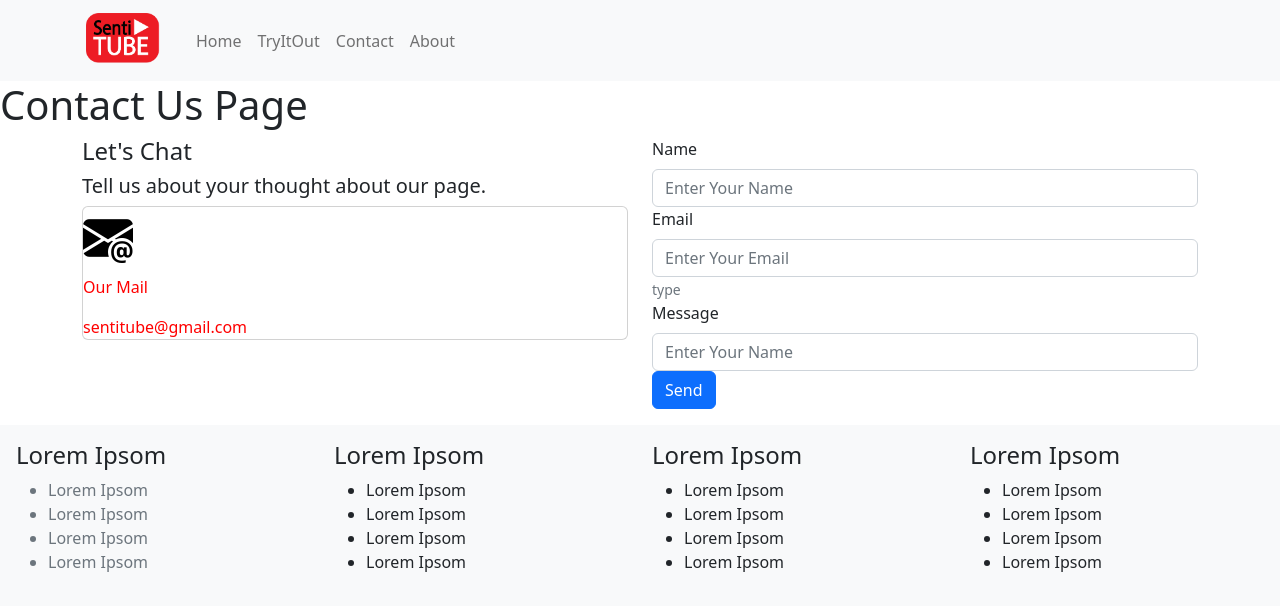
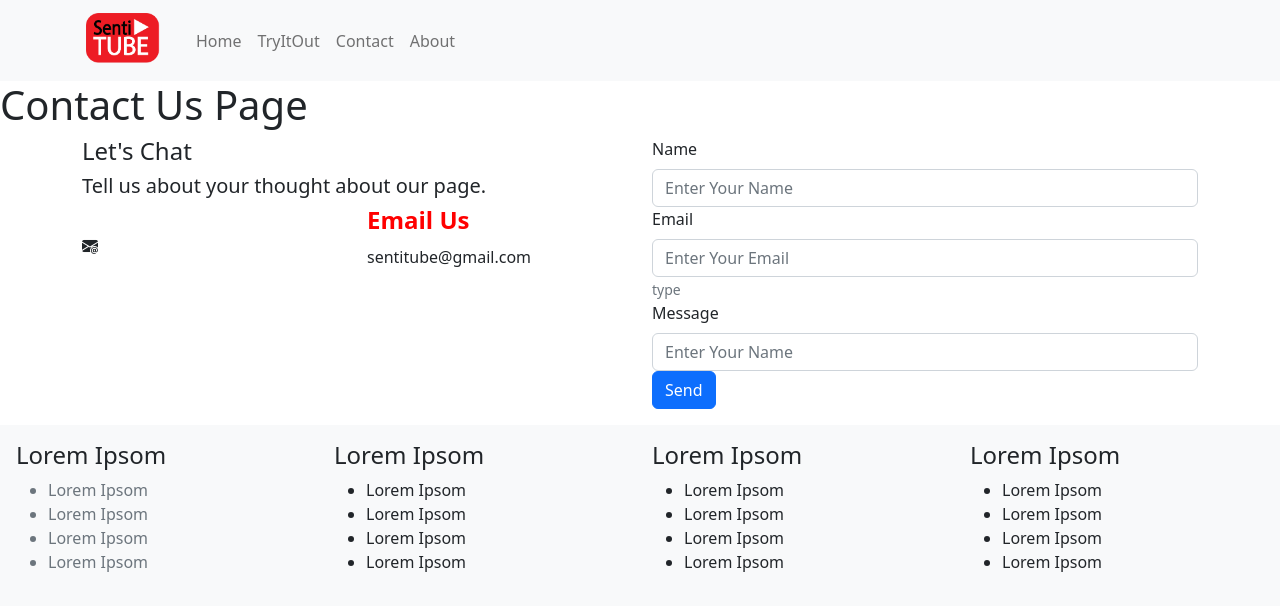
Before and after one commit to dsplayerX/project-sentitube-webapp, a React (Create React App) app: page /Contact in a window 1280 px wide. Shown: the top 610 px of the page. Built offline with nearby package versions, Linux system fonts and the light colour scheme.

Commit message:
add more content on ContactUSForm.js file

```diff
--- a/package.json
+++ b/package.json
@@ -16,6 +16,7 @@
     "bootstrap": "^5.2.3",
     "bootstrap-icons": "^1.10.3",
     "chart.js": "^3.7.0",
+    "mdbreact": "^5.2.0",
     "react": "^18.2.0",
     "react-bootstrap": "^2.7.2",
     "react-chartjs-2": "^4.0.1",
--- a/src/components/ContactUsForm.js
+++ b/src/components/ContactUsForm.js
@@ -3,8 +3,9 @@ import emailjs from "@emailjs/browser";
 
 import 'bootstrap/dist/css/bootstrap.min.css'
 
-import {Container, Row, Col, Button, Alert, Card, Form} from 'react-bootstrap'
+import {Container, Row, Col, Button, Card, Form} from 'react-bootstrap'
 
+import { MDBMedia } from 'mdbreact';
 
 export const ContactUsForm = () => {
   const form = useRef();
@@ -40,13 +41,21 @@ export const ContactUsForm = () => {
         <h4>Let's Chat</h4>
         <h5>Tell us about your thought about our page.</h5>
 
-        <Card className="nb-3" style={
-          {color:"red"}
-        }>
-          <Card.Title><i class="bi bi-envelope-at-fill" style={{ fontSize: 50, color:"black" }}></i></Card.Title>
-          <Card.Text>Our Mail</Card.Text>
-          <Card.Text>sentitube@gmail.com</Card.Text>
-        </Card>
+
+
+
+
+    <Row className="image-text-container" noGutters>
+      <Col xs={6}>
+      <i class="bi bi-envelope-at-fill"></i>
+      </Col>
+      <Col xs={6}>
+        <h3 className="title">Email Us</h3>
+        <p className="text">sentitube@gmail.com</p>
+      </Col>
+    </Row>
+
+
 
         </Col>
 
--- a/src/index.css
+++ b/src/index.css
@@ -398,3 +398,41 @@ th, td{
   padding: 2px;
   border-radius: 6px;
 }
+.image-text-container {
+  display: flex;
+  flex-direction: row;
+  justify-content: space-between;
+  align-items: center;
+}
+
+.image {
+  width: 100%;
+  max-width: 400px;
+  height: auto;
+  margin-right: 20px;
+}
+
+.title {
+  font-size: 24px;
+  font-weight: bold;
+  margin-bottom: 10px;
+  color: red;
+}
+
+.text {
+  font-size: 16px;
+  line-height: 1.5;
+}
+.image-text-container {
+  display: flex;
+  flex-direction: row;
+  justify-content: space-between;
+  align-items: center;
+  margin-left: -5px;
+  margin-right: -5px;
+}
+
+.image-text-container > [class^="Col"] {
+  padding-left: 5px;
+  padding-right: 5px;
+}
```
Also changed, not shown: 1 other file (tests, documents, lock files or other folders).
